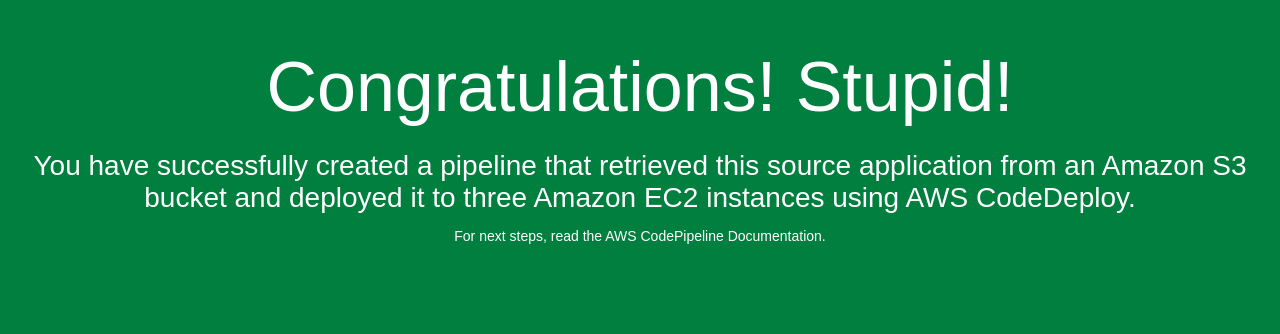
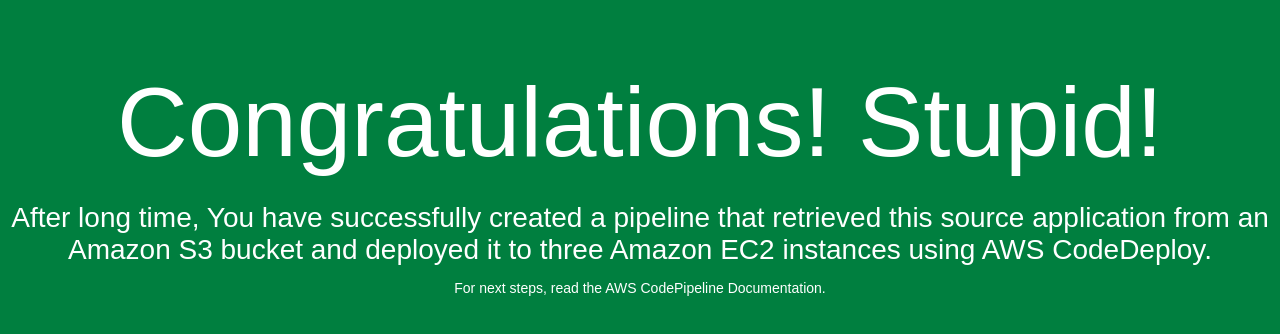
Before and after one commit to eduardopin/PipelineRepo, a plain HTML site: page index.html in a window 1280 px wide. Drawn offline with Linux system fonts and the light colour scheme.

Commit message:
Add files via upload

```diff
--- a/index.html
+++ b/index.html
@@ -12,7 +12,7 @@
     }
 
     h1 {
-      font-size: 500%;
+      font-size: 700%;
       font-weight: normal;
       margin-bottom: 0;
     }
@@ -27,7 +27,7 @@
 <body>
   <div align="center">
     <h1>Congratulations! Stupid!</h1>
-    <h2>You have successfully created a pipeline that retrieved this source application from an Amazon S3 bucket and deployed it
+    <h2>After long time, You have successfully created a pipeline that retrieved this source application from an Amazon S3 bucket and deployed it
 	to three Amazon EC2 instances using AWS CodeDeploy.</h2>
     <p>For next steps, read the AWS CodePipeline Documentation.</p>
   </div>
```
